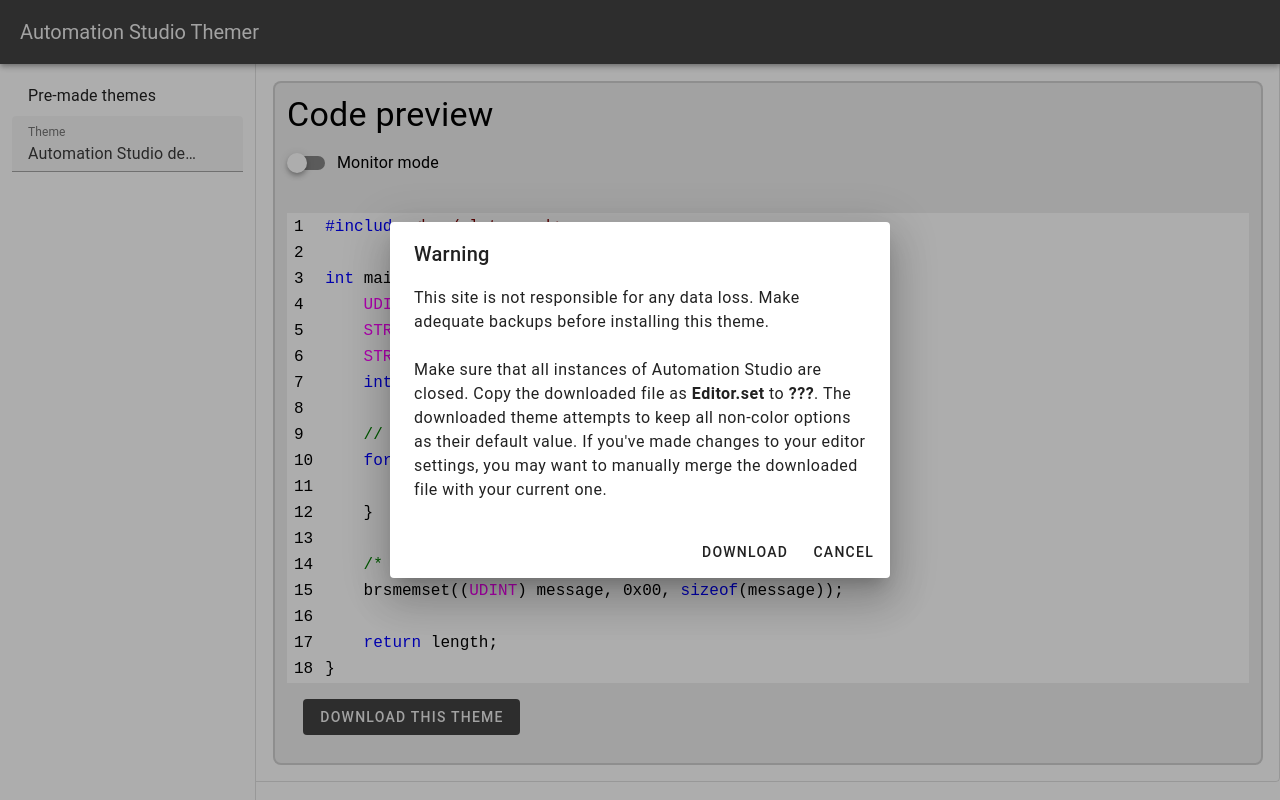
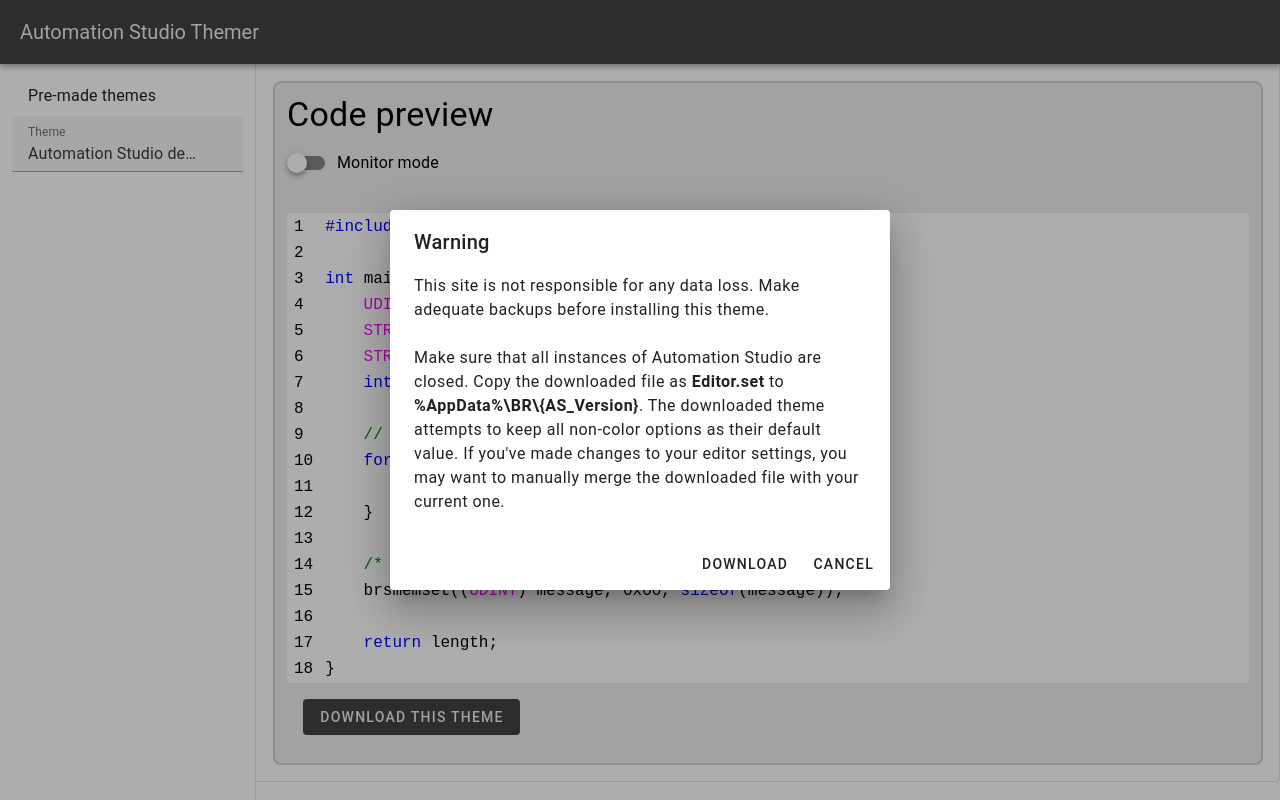
Before and after one commit to michael-taylor/as-themer, a Vue app: page / in a window 1280 px wide. Both pictures are taken after a click on the button "DOWNLOAD THIS THEME". Built offline with nearby package versions, Linux system fonts and the light colour scheme; what tm-themes would draw is missing.

Commit message:
Added location of theme config file.

```diff
--- a/src/components/CodePreview.vue
+++ b/src/components/CodePreview.vue
@@ -78,9 +78,9 @@
               <br>
               <p>
                 Make sure that all instances of Automation Studio are closed. Copy the downloaded file as
-                <b>Editor.set</b> to <b>???</b>. The downloaded theme attempts to keep all non-color options as their
-                default value. If you've made changes to your editor settings, you may want to manually merge the
-                downloaded file with your current one.
+                <b>Editor.set</b> to <b>%AppData%\BR\{AS_Version}</b>. The downloaded theme attempts to keep all
+                non-color options as their default value. If you've made changes to your editor settings, you may want
+                to manually merge the downloaded file with your current one.
               </p>
             </v-card-text>
 
```
